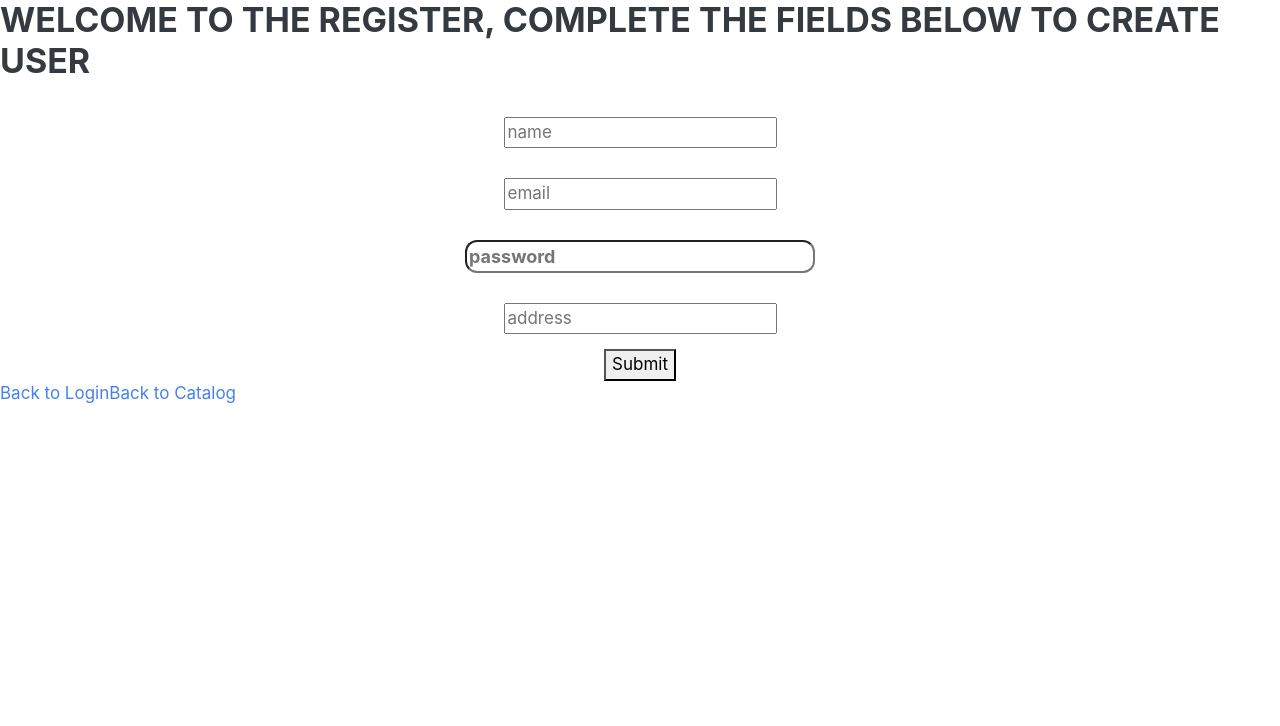
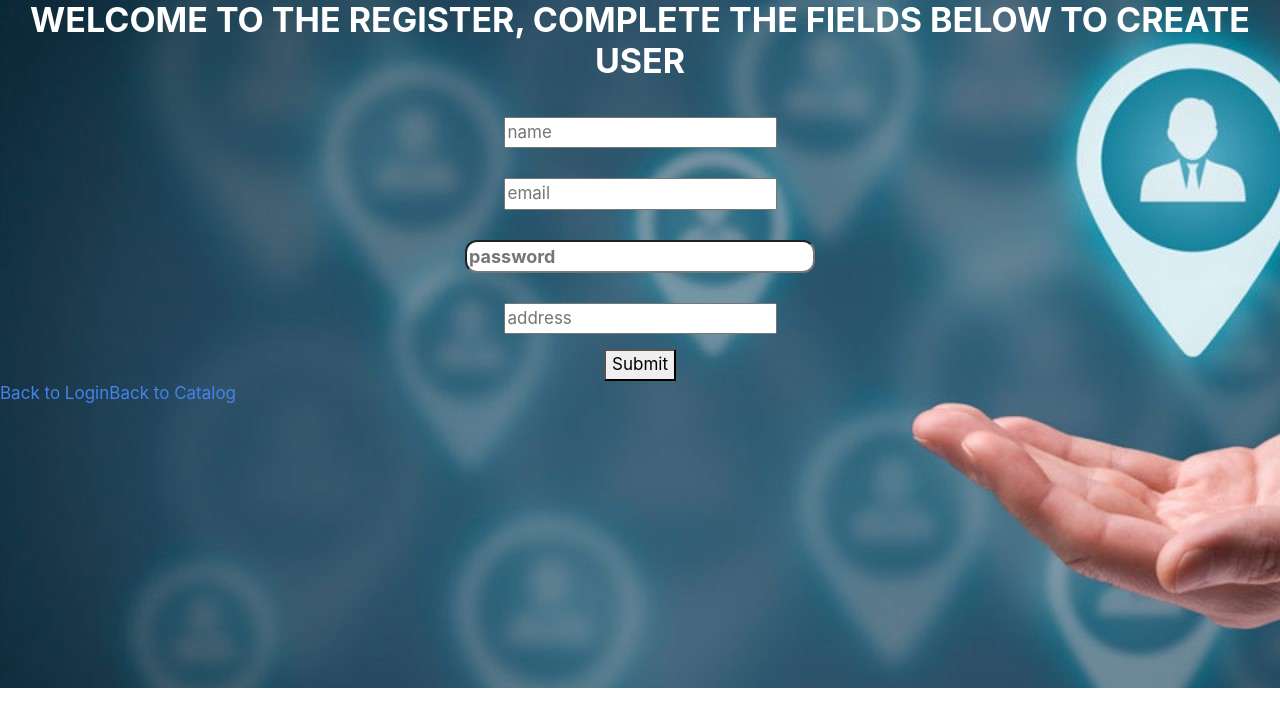
Before and after one commit to Facundo1/mcga-ShopCart-FrontEnd, a React (Create React App) app: page /register in a window 1280 px wide. Shown: the top 726 px of the page. Built offline with nearby package versions, Linux system fonts and the light colour scheme.

Commit message:
Initial register style

```diff
--- a/src/components/Register.js
+++ b/src/components/Register.js
@@ -1,3 +1,4 @@
+import '../styles/register.css'
 import React, { Component } from 'react'
 import { Formik, Form, Field } from 'formik'
 import { Link } from 'react-router-dom'
--- /dev/null
+++ b/src/styles/register.css
@@ -0,0 +1,9 @@
+.wrapper {
+    background-image: url(.././assests/registerVector.jpg);
+    height: 688px;
+}
+
+h2 {
+    text-align: center;
+    color: white;
+}
```
